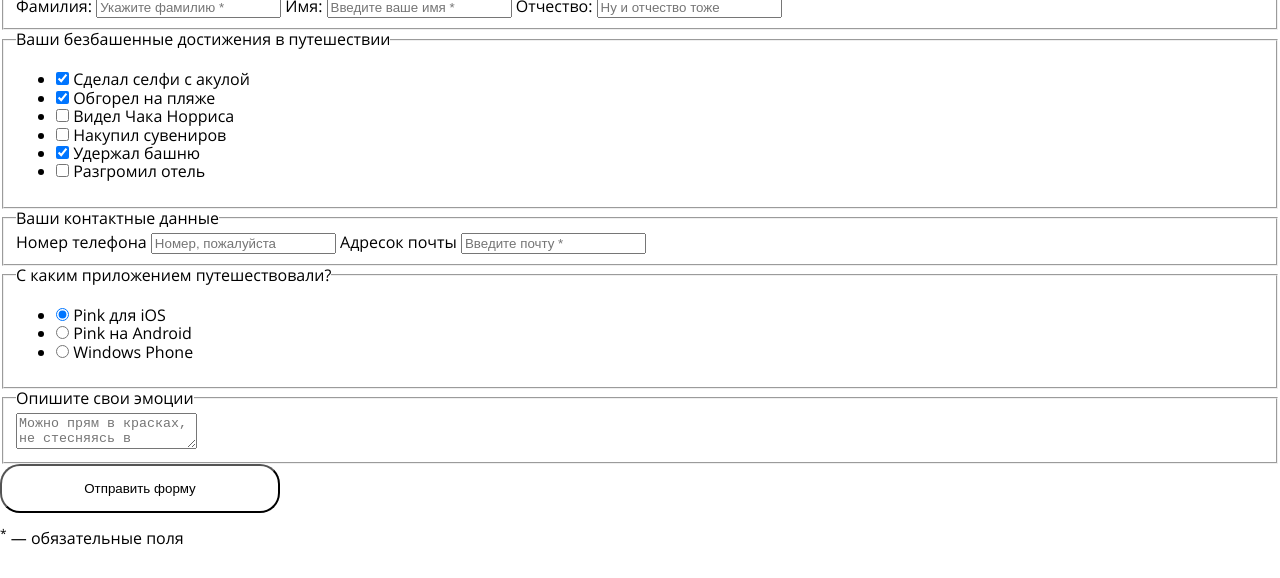
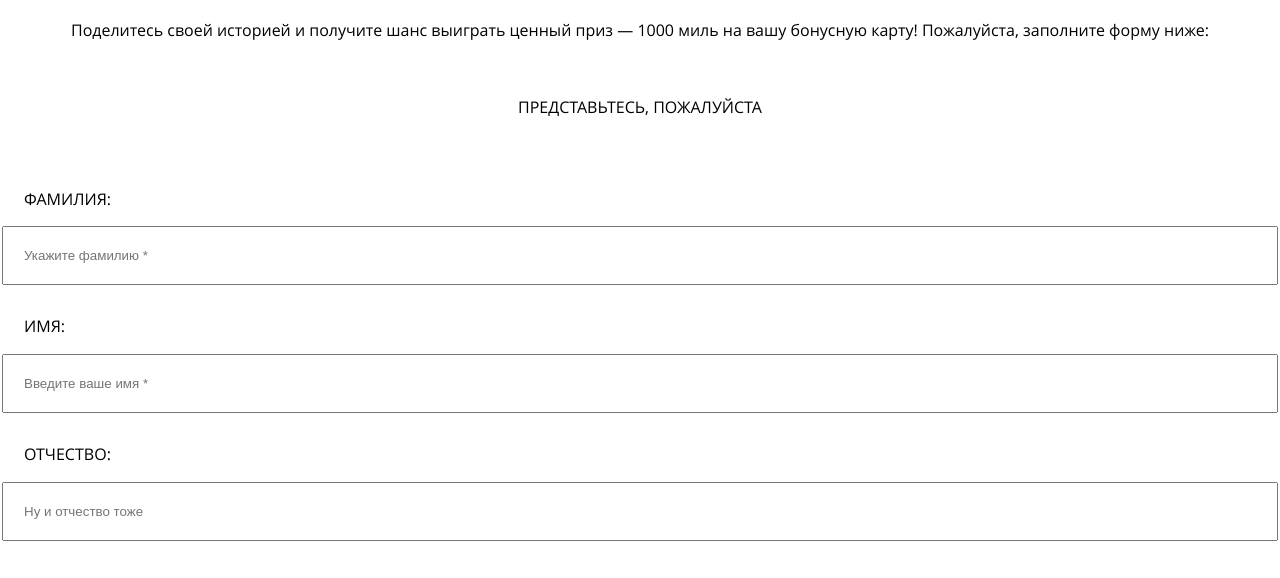
Before and after one commit to LbIdarka/234657-pink, a website: page form.html in a window 1280 px wide. Shown: the part 706-1284 px from the top of the page. Drawn offline with nearby package versions, Linux system fonts and the light colour scheme; files that its build step writes are made by us from their sources.

Commit message:
для form.html задала фоновые цвета, параметры текста и отступы для сеточных блоков

```diff
--- a/form.html
+++ b/form.html
@@ -32,84 +32,83 @@
       </nav>
     </header>
     <main>
-      <p class="conditions">Поделитесь своей историей и получите шанс выиграть ценный приз — 1000 миль на вашу бонусную карту! <span>Пожалуйста, заполните форму ниже:</span></p> <!--span скрыт в мобильной версии-->
+      <header class="lead">
+        <h2 class="lead__title  lead__title--hidden">Конкурсная форма</h2> <!--скрыто-->
+        <p class="lead__text">Поделитесь своей историей и получите шанс выиграть ценный приз — 1000 миль на вашу бонусную карту! <span>Пожалуйста, заполните форму ниже:</span></p> <!--span скрыт в мобильной версии-->
+      </header>
       <form action="https://echo.htmlacademy.ru/" method="get" class="page-form">
-        <h2 class="page-form__title">Конкурсная форма</h2> <!--скрыто-->
-        <fieldset class="page-form__introduce  info-users">
-          <legend>Представьтесь, пожалуйста</legend> <!--скрыто-->
-          <label for="name-field">Фамилия:
+        <fieldset class="page-form__info-users">
+          <legend class="page-form__title  page-form__title--hidden">Представьтесь, пожалуйста</legend> <!--скрыто-->
+          <label for="name-field">Фамилия:</label>
           <input type="text" name="name" id="name-field" placeholder="Укажите фамилию *">
-          </label>
-          <label for="sername-field">Имя:
+          <label for="sername-field">Имя:</label>
           <input type="text" name="sername" id="sername-field" placeholder="Введите ваше имя *">
-          </label>
-          <label for="middle-name-field">Отчество:
+          <label for="middle-name-field">Отчество:</label>
           <input type="text" name="middle-name" id="middle-name-field" placeholder="Ну и отчество тоже">
-          </label>
         </fieldset>
-        <div class="page-form__wrapper">
-          <fieldset class="page-form__check  choice">
-            <legend>Ваши безбашенные достижения в путешествии</legend>
-            <ul class="page-form__check-list">
-              <li class="page-form__check-item">
+        <div class="page-form__wrapper  page-form__wrapper--bg">
+          <fieldset class="page-form__choice">
+            <legend>Ваши безбашенные<br> достижения в путешествии</legend>
+            <ul class="page-form__choice-list">
+              <li class="page-form__choice-item">
                 <input type="checkbox" name="shark" id="shark-field" checked>
                 <label for="shark-field">Сделал селфи с акулой</label>
               </li>
-              <li class="page-form__check-item">
+              <li class="page-form__choice-item">
                 <input type="checkbox" name="beach" id="beach-field" checked>
                 <label for="beach-field">Обгорел на пляже</label>
               </li>
-              <li class="page-form__check-item">
+              <li class="page-form__choice-item">
                 <input type="checkbox" name="star" id="star-field">
                 <label for="star-field">Видел Чака Норриса</label>
               </li>
-              <li class="page-form__check-item">
+              <li class="page-form__choice-item">
                 <input type="checkbox" name="souvenir" id="souvenir-field">
                 <label for="souvenir-field">Накупил сувениров</label>
               </li>
-              <li class="page-form__check-item">
+              <li class="page-form__choice-item">
                 <input type="checkbox" name="tower" id="tower-field" checked>
                 <label for="tower-field">Удержал башню</label>
               </li>
-              <li class="page-form__check-item">
+              <li class="page-form__choice-item">
                 <input type="checkbox" name="hotel" id="hotel-field">
                 <label for="hotel-field">Разгромил отель</label>
               </li>
             </ul>
           </fieldset>
         </div>
-        <fieldset class="page-form__contacts  info-users">
-          <legend>Ваши контактные данные</legend> <!--скрыто-->
-          <label for="phone-field">Номер телефона
+        <fieldset class="page-form__info-users">
+          <legend  class="page-form__title  page-form__title--hidden">Ваши контактные данные</legend> <!--скрыто-->
+          <label for="phone-field">Номер телефона</label>
           <input type="tel" name="phone" id="phone-field" placeholder="Номер, пожалуйста">
-          </label>
-          <label for="email-field">Адресок почты
+          <label for="email-field">Адресок почты</label>
           <input type="email" name="email" id="email-field" placeholder="Введите почту *">
-          </label>
         </fieldset>
-        <div class="page-form__wrapper">
-          <fieldset class="page-form__radio  choice">
+        <div class="page-form__wrapper  page-form__wrapper--bg">
+          <fieldset class="page-form__choice">
             <legend>С каким приложением путешествовали?</legend>
-            <ul class="page-form__radio-list">
-              <li class="page-form__radio-item">
+            <ul class="page-form__choice-list">
+              <li class="page-form__choice-item">
                 <input type="radio" name="app" id="ios" checked>
                 <label for="ios">Pink для iOS</label>
               </li>
-              <li class="page-form__radio-item">
+              <li class="page-form__choice-item">
                 <input type="radio" name="app" id="android">
                 <label for="android">Pink на Android</label>
               </li>
-              <li class="page-form__radio-item">
+              <li class="page-form__choice-item">
                 <input type="radio" name="app" id="win">
                 <label for="win">Windows Phone</label>
               </li>
             </ul>
           </fieldset>
         </div>
-        <fieldset class="page-form__text  info-users">
+        <div class="page-form__wrapper">
+          <fieldset class="page-form__text">
             <legend>Опишите свои эмоции</legend>
             <textarea name="emotions" id="emotions-field" placeholder="Можно прям в красках, не стесняясь в выражениях"></textarea>
           </fieldset>
+        </div>
         <button class="btn btn--form" type="submit">Отправить форму</button>
         <p class="page-form__note"><sup>*</sup> — обязательные поля</p>
       </form>
--- a/postcss/blocks/lead/lead.css
+++ b/postcss/blocks/lead/lead.css
@@ -14,3 +14,7 @@
 .lead__text {
   margin: 0;
 }
+
+.lead__text span {
+  @mixin visually-hidden
+}
--- a/postcss/blocks/page-form/page-form.css
+++ b/postcss/blocks/page-form/page-form.css
@@ -0,0 +1,113 @@
+.page-form {
+outline: $outline-grid; /*for grids*/
+}
+
+.page-form fieldset {
+  @mixin container;
+  padding: 0;
+  border: none;
+}
+
+.page-form legend {
+  margin-bottom: 40px;
+  @mixin font-style;
+  line-height: 1.3;
+  color: $highlight-color;
+  text-align: center;
+  text-transform: uppercase;
+}
+
+.page-form__title--hidden {
+  @mixin visually-hidden;
+}
+
+.page-form__info-users {
+  outline: $outline-item; /*for grids*/
+  padding-bottom: 40px;
+}
+
+.page-form__info-users label {
+  display: block;
+  margin: 25px 0 10px;
+  padding-left: 22px;
+  @mixin font-style;
+  line-height: 2.1;
+  color: $highlight-color;
+  text-transform: uppercase;
+
+  &:first-child {
+    margin-top: 0;
+  }
+}
+
+.page-form__info-users input {
+  width: 100%;
+  padding: 20px;
+  border: $input-border;
+  box-sizing: border-box;
+
+  &::placeholder {
+    @mixin font-style 18px, 1.7, 400;
+    color: $bg-color;
+  }
+}
+
+.page-form__wrapper {
+  padding: 40px 0;
+  box-sizing: border-box;
+
+  &--bg {
+    background: $insert-bg;
+  }
+}
+
+.page-form__choice-list {
+  outline: $outline-item; /*for grids*/
+  margin: 0;
+  padding: 0;
+  list-style: none;
+}
+
+.page-form__choice-item {
+  margin-bottom: 45px;
+
+  &:last-child {
+    margin-bottom: 0;
+  }
+}
+
+.page-form__choice-item label {
+  padding-left: 70px;
+  @mixin font-style 18px, 1.7, 400;
+}
+
+.page-form__text {
+  outline: $outline-item; /*for grids*/
+}
+
+.page-form__text textarea {
+  width: 100%;
+  min-height: 195px;
+  padding: 20px;
+  border: $input-border;
+  box-sizing: border-box;
+
+  &::placeholder {
+    @mixin font-style 18px, 1.7, 400;
+    color: $bg-color;
+  }
+}
+
+.page-form__note {
+  margin: 0;
+  margin-top: 40px;
+  @mixin font-style;
+  line-height: 2.1;
+  color: inherit;
+  text-align: center;
+  text-transform: uppercase;
+}
+
+.page-form__note sup {
+  color: $highlight-color;
+}
--- a/postcss/style.css
+++ b/postcss/style.css
@@ -16,13 +16,12 @@
 @import "blocks/features/features.css";
 @import "blocks/footer-page/footer-page.css";
 @import "blocks/foto-users/foto-users.css";
- /*@import "blocks/info-users/info-users.css";*/
 @import "blocks/lead/lead.css";
 @import "blocks/like/like.css";
 @import "blocks/logo/logo.css";
 @import "blocks/main-menu/main-menu.css";
 @import "blocks/map/map.css";
- /*@import "blocks/page-form/page-form.css";*/
+@import "blocks/page-form/page-form.css";
 @import "blocks/page-header/page-header.css";
 @import "blocks/rate/rate.css";
 @import "blocks/reviews/reviews.css";
```
Also changed, not shown: postcss/blocks/btn/btn.css (+11 -0 lines), postcss/blocks/info-users/info-users.css (deleted). Lines whose indentation alone changed are shown as unchanged.
